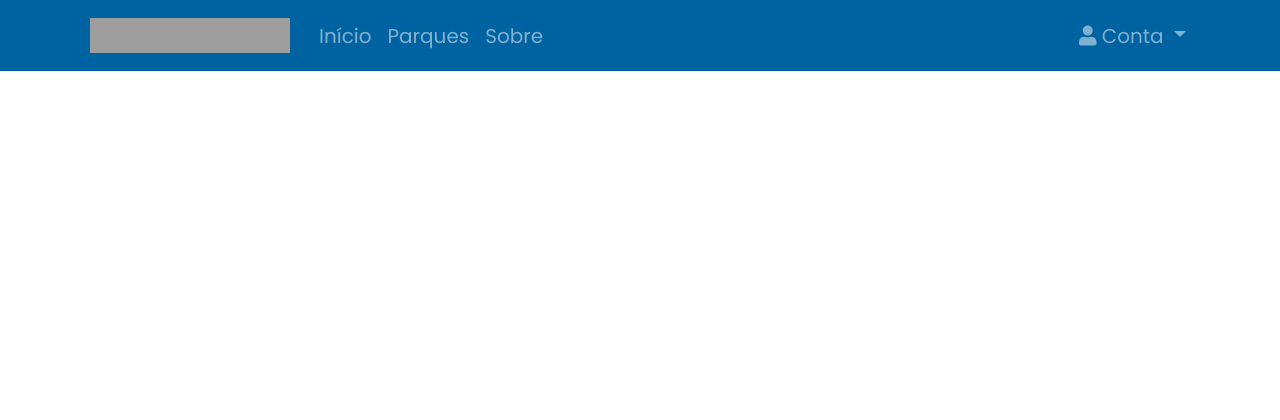
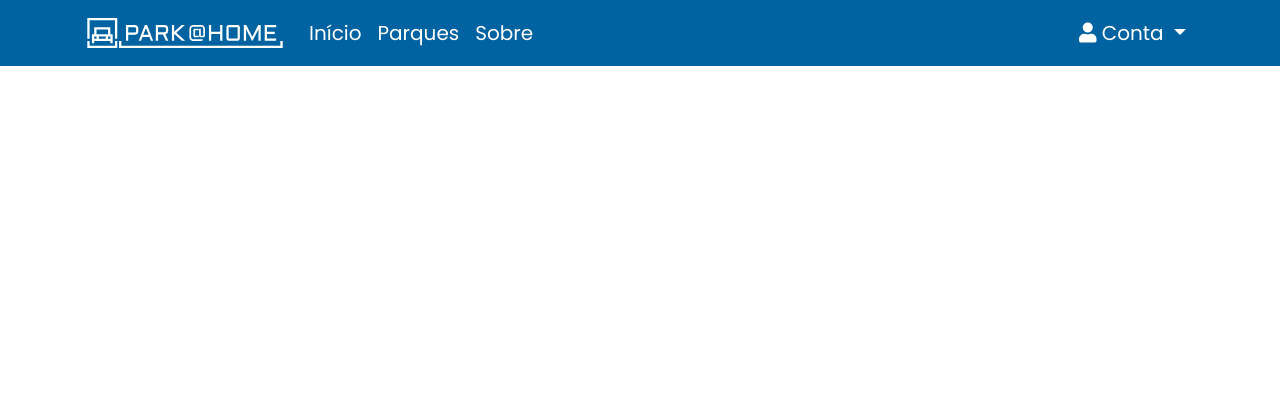
Before and after one commit to FlawlessPT/ParkAtHome-Website_New, a PHP site: page / in a window 1280 px wide. Shown: the top 420 px of the page. Run offline with PHP 8.4, Linux system fonts and the light colour scheme; some libraries are stand-ins or nearby versions; grey boxes are pictures that could not be loaded.

Commit message:
Finish footer and navbar layouts

```diff
--- a/Inicio/index.php
+++ b/Inicio/index.php
@@ -20,8 +20,8 @@
     <link rel="stylesheet" href="https://use.fontawesome.com/releases/v5.8.2/css/all.css" integrity="sha384-oS3vJWv+0UjzBfQzYUhtDYW+Pj2yciDJxpsK1OYPAYjqT085Qq/1cq5FLXAZQ7Ay" crossorigin="anonymous">
 
     <!-- OWN LINKS -->
-    <link rel="stylesheet" href="../Menu/navbar.css?v=1.3">
-    <link rel="stylesheet" href="main_index.css?v=1.3">
+    <link rel="stylesheet" href="../Menu/navbar.css?v=1.5">
+    <link rel="stylesheet" href="main_index.css?v=1.6">
 </head>
 
 <body>
@@ -31,6 +31,9 @@
     <br>
     <?php include '../Menu/menu.php'; ?>
     <div class="container">
+        <div class="row">
+
+        </div>
     </div>
     <?php include '../Footer/footer.php'; ?>
 </body>
--- a/Inicio/main_index.css
+++ b/Inicio/main_index.css
@@ -1,27 +1,7 @@
 :root {
-	--corPrimary: #0a48ad;
+  --corPrimary: #0063a1;
 }
 
 body {
-	font-family: 'Poppins', sans-serif;
+  font-family: "Poppins", sans-serif;
 }
-
-h1 {
-	font-weight: bold;
-}
-
-h3 {
-	font-weight: bold;
-}
-
-#team-me {
-	font-size: 25px;
-}
-
-#role-me {
-	text-decoration: underline;
-}
-
-.card {
-	padding: 15px;
-}
--- a/Login/index.php
+++ b/Login/index.php
@@ -20,8 +20,8 @@
     <link rel="stylesheet" href="https://use.fontawesome.com/releases/v5.8.2/css/all.css" integrity="sha384-oS3vJWv+0UjzBfQzYUhtDYW+Pj2yciDJxpsK1OYPAYjqT085Qq/1cq5FLXAZQ7Ay" crossorigin="anonymous">
 
     <!-- OWN CSS -->
-    <link rel="stylesheet" href="../Menu/navbar.css?v=1.2">
-    <link rel="stylesheet" href="main_login.css?v=1.4">
+    <link rel="stylesheet" href="../Menu/navbar.css?v=1.0">
+    <link rel="stylesheet" href="main_login.css?v=1.0">
 
     <!-- PAGE FUNCTIONS -->
     <script src="login.js?v=1.1"></script>
--- a/Menu/menu.php
+++ b/Menu/menu.php
@@ -1,7 +1,7 @@
-<nav class="navbar navbar-expand-lg navbar-dark fixed-top w-100" style="background-color: #0063a1;">
+<nav class="navbar navbar-expand-lg navbar-dark fixed-top w-100">
     <div class="container">
         <a class="navbar-brand" href="../Inicio/index.php">
-            <img src="../Imagens/logo-horizontal.svg" id="logo" style="width: 200px;" alt="parking-logo">
+            <img src="../Imagens/Logo/Normal/SVG/logo-horizontal.svg" id="logo" alt="parking-logo">
         </a>
         <button class="navbar-toggler" type="button" data-toggle="collapse" data-target="#navbarNavDropdown" aria-controls="navbarNavDropdown" aria-expanded="false" aria-label="Toggle navigation">
             <span class="navbar-toggler-icon"></span> Menu
@@ -9,15 +9,15 @@
         <div class="collapse navbar-collapse" id="navbarNavDropdown">
             <ul class="navbar-nav">
                 <li class="nav-item">
-                    <a class="nav-link" href="../Inicio/index.php">
+                    <a class="nav-link text-white" href="../Inicio/index.php">
                         Início
                     </a>
                 </li>
                 <li class="nav-item">
-                    <a class="nav-link" href="../Inicio/index.php#sobre">Parques</a>
+                    <a class="nav-link text-white" href="../Parques/index.php">Parques</a>
                 </li>
                 <li class="nav-item">
-                    <a class="nav-link" href="../Inicio/index.php#download">Sobre</a>
+                    <a class="nav-link text-white" href="../Sobre/index.php">Sobre</a>
                 </li>
             </ul>
             <?php
@@ -48,8 +48,8 @@
                     }
                 }
                 echo '<ul class="navbar-nav ml-auto">
-                        <li class="dropdown" style="background-color: #0063a1;">
-                            <button class="nav-link nav-item btn dropdown-toggle" type="button" id="dropdownMenuButton" data-toggle="dropdown" aria-haspopup="true" aria-expanded="false">
+                        <li class="dropdown">
+                            <button class="nav-link nav-item btn dropdown-toggle text-white" type="button" id="dropdownMenuButton" data-toggle="dropdown" aria-haspopup="true" aria-expanded="false">
                                 <i class="fa fa-user"></i> ' . $personName . '
                             </button>
                             <div class="dropdown-menu" aria-labelledby="dropdownMenuButton">
@@ -61,8 +61,8 @@
                     </ul>';
             } else {
                 echo '<ul class="navbar-nav ml-auto">
-                        <li class="dropdown" style="background-color: #0063a1;">
-                            <button class="nav-link nav-item btn dropdown-toggle" type="button" id="dropdownMenuButton" data-toggle="dropdown" aria-haspopup="true" aria-expanded="false">
+                        <li class="dropdown">
+                            <button class="nav-link nav-item btn dropdown-toggle text-white" type="button" id="dropdownMenuButton" data-toggle="dropdown" aria-haspopup="true" aria-expanded="false">
                                 <i class="fa fa-user"></i> Conta
                             </button>
                             <div class="dropdown-menu" aria-labelledby="dropdownMenuButton">
--- a/Menu/navbar.css
+++ b/Menu/navbar.css
@@ -3,9 +3,8 @@
 }
 
 #logo {
-  margin: 5px;
-  width: 35px;
-  height: 35px;
+  width: 200px;
+  height: 40px;
 }
 
 .navbar {
@@ -13,15 +12,14 @@
   font-family: "Poppins", sans-serif;
 }
 
-.nav-link {
-  color: white;
+.nav-link:hover {
+  opacity: 0.7;
 }
 
 .nav-item {
   cursor: pointer;
   color: white;
   font-size: 20px;
-  font-family: "Poppins", sans-serif;
 }
 
 .navbar-brand {
--- a/Profile/index.php
+++ b/Profile/index.php
@@ -6,7 +6,7 @@
     <meta name="viewport" content="width=device-width, initial-scale=1, shrink-to-fit=no">
     <meta name="description" content="">
     <meta name="author" content="">
-    <link rel="icon" href="../Imagens/IconSousa.png">
+    <link rel="icon" href="../Imagens/logo-vertical.svg">
     <title>ParkAtHome - Aplicação para Parques de Estacionamento</title>
 
     <!-- BOOTSTRAP LINKS-->
@@ -21,6 +21,7 @@
 
     <!-- OWN CSS -->
     <link rel="stylesheet" href="../Menu/navbar.css?v=1.2">
+    <link rel="stylesheet" href="main_profile.css?v=1.0">
 
     <!-- PAGE FUNCTIONS -->
     <script src="profile.js"></script>
--- a/Profile/main_profile.css
+++ b/Profile/main_profile.css
@@ -1,3 +1,7 @@
+:root {
+  --corPrimary: #0063a1;
+}
+
 #name_icon {
   width: 20px;
 }
--- a/Register/index.php
+++ b/Register/index.php
@@ -6,7 +6,7 @@
     <meta name="viewport" content="width=device-width, initial-scale=1, shrink-to-fit=no">
     <meta name="description" content="">
     <meta name="author" content="">
-    <link rel="icon" href="../Imagens/IconSousa.png">
+    <link rel="icon" href="../Imagens/logo-vertical.svg">
     <title>ParkAtHome - Aplicação para Parques de Estacionamento</title>
 
     <!-- BOOTSTRAP LINKS-->
@@ -20,8 +20,8 @@
     <link rel="stylesheet" href="https://use.fontawesome.com/releases/v5.8.2/css/all.css" integrity="sha384-oS3vJWv+0UjzBfQzYUhtDYW+Pj2yciDJxpsK1OYPAYjqT085Qq/1cq5FLXAZQ7Ay" crossorigin="anonymous">
 
     <!-- OWN CSS -->
-    <link rel="stylesheet" href="../Menu/navbar.css?v=1.1">
-    <link rel="stylesheet" href="main_register.css?v=1.3">
+    <link rel="stylesheet" href="../Menu/navbar.css?v=1.0">
+    <link rel="stylesheet" href="main_register.css?v=1.0">
 
     <!-- PAGE FUNCTIONS -->
     <script src="register.js?v=1.1"></script>
--- a/Register/main_register.css
+++ b/Register/main_register.css
@@ -1,9 +1,9 @@
 :root {
-	--corPrimary: #0a48ad;
+  --corPrimary: #0063a1;
 }
 
 body {
-	font-family: 'Poppins', sans-serif;
+  font-family: "Poppins", sans-serif;
 }
 
 #name_icon {
```
Also changed, not shown: Login/main_login.css (+6 -6 lines). Lines whose indentation alone changed are shown as unchanged.
